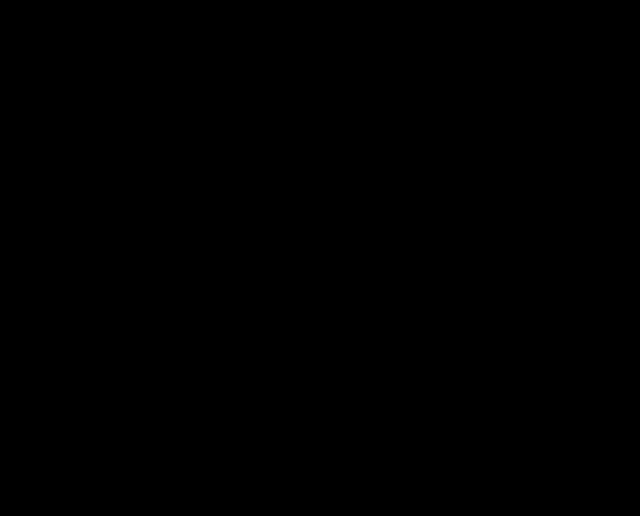
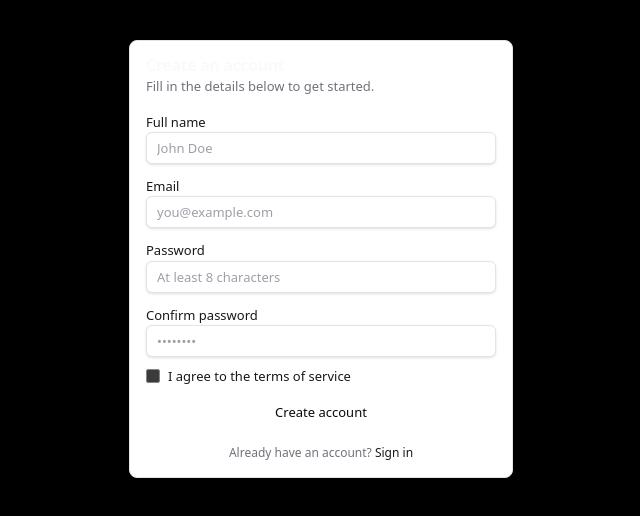
Before and after one commit to abdulahshoaib/ems, a React (Vite) app: page /register in a window 1280 px wide. Shown: the top 516 px of the page, without its empty margins (319-959 px from the left). Built offline with nearby package versions, Linux system fonts and the light colour scheme.

Commit message:
feat: add login and register pages

```diff
--- a/src/App.jsx
+++ b/src/App.jsx
@@ -8,6 +8,8 @@
 import { MyEvents } from "./pages/dashboard/MyEvents";
 import { Profile } from "./pages/dashboard/Profile";
 import { Settings } from "./pages/dashboard/Settings";
+import Login from "./pages/Login.jsx";
+import Register from "./pages/Register.jsx";
 
 function App() {
   return (
@@ -16,14 +18,12 @@
         <Routes>
           <Route path="/" element={<Landing />} />
           <Route path="/components" element={<Components />} />
-          <Route path="/login" />
-          <Route path="/register" />
+          <Route path="/login" element={<Login />} />
+          <Route path="/register" element={<Register />} />
           <Route path="/events" />
           <Route path="/events/:id" />
           <Route path="/my-events/:id" />
 
-          {/* Authenticated dashboard. Wrap this route with the auth guard from
-              feat/auth once protected routes exist. */}
           <Route path="/dashboard" element={<DashboardLayout />}>
             <Route index element={<Overview />} />
             <Route path="discover" element={<DiscoverEvents />} />
--- a/src/pages/Login.jsx
+++ b/src/pages/Login.jsx
@@ -1,7 +1,134 @@
+import { useState } from "react";
+import { Link } from "react-router-dom";
+import {
+  Button,
+  Card,
+  CardContent,
+  CardDescription,
+  CardFooter,
+  CardHeader,
+  CardTitle,
+  Checkbox,
+  Input,
+  Label,
+  useToast,
+} from "../components/ui";
+
+const EMAIL_RE = /^[^\s@]+@[^\s@]+\.[^\s@]+$/;
+
 function Login() {
+  const { toast } = useToast();
+  const [form, setForm] = useState({
+    email: "",
+    password: "",
+    remember: false,
+  });
+  const [errors, setErrors] = useState({});
+
+  function update(field) {
+    return (event) => {
+      const value =
+        field === "remember" ? event.target.checked : event.target.value;
+      setForm((prev) => ({ ...prev, [field]: value }));
+      setErrors((prev) => ({ ...prev, [field]: undefined }));
+    };
+  }
+
+  function handleSubmit(event) {
+    event.preventDefault();
+    const next = {};
+    if (!EMAIL_RE.test(form.email)) next.email = "Enter a valid email address.";
+    if (!form.password) next.password = "Password is required.";
+    setErrors(next);
+    if (Object.keys(next).length > 0) return;
+    toast({
+      title: "Signed in",
+      description: "Welcome back!",
+      variant: "success",
+    });
+  }
+
   return (
-    <div>
-      <h1>Login Page</h1>
+    <div className="flex flex-1 items-center justify-center px-4 py-10">
+      <Card className="w-full max-w-sm text-left">
+        <CardHeader>
+          <CardTitle>Sign in</CardTitle>
+          <CardDescription>
+            Enter your email and password to continue.
+          </CardDescription>
+        </CardHeader>
+        <CardContent>
+          <form onSubmit={handleSubmit} className="space-y-3" noValidate>
+            <div className="space-y-1.5">
+              <Label htmlFor="email">Email</Label>
+              <Input
+                id="email"
+                type="email"
+                placeholder="you@example.com"
+                autoComplete="email"
+                value={form.email}
+                onChange={update("email")}
+              />
+              {errors.email ? (
+                <p className="text-xs text-red-600 dark:text-red-400">
+                  {errors.email}
+                </p>
+              ) : null}
+            </div>
+            <div className="space-y-1.5">
+              <div className="flex items-center justify-between">
+                <Label htmlFor="password">Password</Label>
+                <Link
+                  to="#"
+                  className="text-xs text-zinc-500 hover:text-zinc-900 dark:text-zinc-400 dark:hover:text-zinc-50"
+                >
+                  Forgot password?
+                </Link>
+              </div>
+              <Input
+                id="password"
+                type="password"
+                placeholder="••••••••"
+                autoComplete="current-password"
+                value={form.password}
+                onChange={update("password")}
+              />
+              {errors.password ? (
+                <p className="text-xs text-red-600 dark:text-red-400">
+                  {errors.password}
+                </p>
+              ) : null}
+            </div>
+            <div className="flex items-center gap-2">
+              <Checkbox
+                id="remember"
+                checked={form.remember}
+                onChange={update("remember")}
+              />
+              <Label
+                htmlFor="remember"
+                className="font-normal text-zinc-600 dark:text-zinc-400"
+              >
+                Remember me
+              </Label>
+            </div>
+            <Button type="submit" className="w-full">
+              Sign in
+            </Button>
+          </form>
+        </CardContent>
+        <CardFooter className="justify-center">
+          <p className="text-xs text-zinc-500 dark:text-zinc-400">
+            Don&apos;t have an account?{" "}
+            <Link
+              to="/register"
+              className="font-medium text-zinc-900 hover:underline dark:text-zinc-50"
+            >
+              Sign up
+            </Link>
+          </p>
+        </CardFooter>
+      </Card>
     </div>
   );
 }
--- a/src/pages/Register.jsx
+++ b/src/pages/Register.jsx
@@ -1,7 +1,178 @@
+import { useState } from "react";
+import { Link } from "react-router-dom";
+import {
+  Button,
+  Card,
+  CardContent,
+  CardDescription,
+  CardFooter,
+  CardHeader,
+  CardTitle,
+  Checkbox,
+  Input,
+  Label,
+  useToast,
+} from "../components/ui";
+
+const EMAIL_RE = /^[^\s@]+@[^\s@]+\.[^\s@]+$/;
+
 function Register() {
+  const { toast } = useToast();
+  const [form, setForm] = useState({
+    name: "",
+    email: "",
+    password: "",
+    confirmPassword: "",
+    terms: false,
+  });
+  const [errors, setErrors] = useState({});
+
+  function update(field) {
+    return (event) => {
+      const value =
+        field === "terms" ? event.target.checked : event.target.value;
+      setForm((prev) => ({ ...prev, [field]: value }));
+      setErrors((prev) => ({ ...prev, [field]: undefined }));
+    };
+  }
+
+  function handleSubmit(event) {
+    event.preventDefault();
+    const next = {};
+    if (!form.name.trim()) next.name = "Name is required.";
+    if (!EMAIL_RE.test(form.email)) next.email = "Enter a valid email address.";
+    if (form.password.length < 8)
+      next.password = "Password must be at least 8 characters.";
+    if (form.confirmPassword !== form.password)
+      next.confirmPassword = "Passwords do not match.";
+    if (!form.terms) next.terms = "You must accept the terms to continue.";
+    setErrors(next);
+    if (Object.keys(next).length > 0) return;
+    toast({
+      title: "Account created",
+      description: "Your account has been registered successfully.",
+      variant: "success",
+    });
+  }
+
   return (
-    <div>
-      <h1>Register page</h1>
+    <div className="flex flex-1 items-center justify-center px-4 py-10">
+      <Card className="w-full max-w-sm text-left">
+        <CardHeader>
+          <CardTitle>Create an account</CardTitle>
+          <CardDescription>
+            Fill in the details below to get started.
+          </CardDescription>
+        </CardHeader>
+        <CardContent>
+          <form onSubmit={handleSubmit} className="space-y-3" noValidate>
+            <div className="space-y-1.5">
+              <Label htmlFor="name">Full name</Label>
+              <Input
+                id="name"
+                type="text"
+                placeholder="John Doe"
+                autoComplete="name"
+                value={form.name}
+                onChange={update("name")}
+              />
+              {errors.name ? (
+                <p className="text-xs text-red-600 dark:text-red-400">
+                  {errors.name}
+                </p>
+              ) : null}
+            </div>
+            <div className="space-y-1.5">
+              <Label htmlFor="email">Email</Label>
+              <Input
+                id="email"
+                type="email"
+                placeholder="you@example.com"
+                autoComplete="email"
+                value={form.email}
+                onChange={update("email")}
+              />
+              {errors.email ? (
+                <p className="text-xs text-red-600 dark:text-red-400">
+                  {errors.email}
+                </p>
+              ) : null}
+            </div>
+            <div className="space-y-1.5">
+              <Label htmlFor="password">Password</Label>
+              <Input
+                id="password"
+                type="password"
+                placeholder="At least 8 characters"
+                autoComplete="new-password"
+                value={form.password}
+                onChange={update("password")}
+              />
+              {errors.password ? (
+                <p className="text-xs text-red-600 dark:text-red-400">
+                  {errors.password}
+                </p>
+              ) : null}
+            </div>
+            <div className="space-y-1.5">
+              <Label htmlFor="confirmPassword">Confirm password</Label>
+              <Input
+                id="confirmPassword"
+                type="password"
+                placeholder="••••••••"
+                autoComplete="new-password"
+                value={form.confirmPassword}
+                onChange={update("confirmPassword")}
+              />
+              {errors.confirmPassword ? (
+                <p className="text-xs text-red-600 dark:text-red-400">
+                  {errors.confirmPassword}
+                </p>
+              ) : null}
+            </div>
+            <div className="space-y-1.5">
+              <div className="flex items-center gap-2">
+                <Checkbox
+                  id="terms"
+                  checked={form.terms}
+                  onChange={update("terms")}
+                />
+                <Label
+                  htmlFor="terms"
+                  className="font-normal text-zinc-600 dark:text-zinc-400"
+                >
+                  I agree to the{" "}
+                  <Link
+                    to="#"
+                    className="text-zinc-900 hover:underline dark:text-zinc-50"
+                  >
+                    terms of service
+                  </Link>
+                </Label>
+              </div>
+              {errors.terms ? (
+                <p className="text-xs text-red-600 dark:text-red-400">
+                  {errors.terms}
+                </p>
+              ) : null}
+            </div>
+            <Button type="submit" className="w-full">
+              Create account
+            </Button>
+          </form>
+        </CardContent>
+        <CardFooter className="justify-center">
+          <p className="text-xs text-zinc-500 dark:text-zinc-400">
+            Already have an account?{" "}
+            <Link
+              to="/login"
+              className="font-medium text-zinc-900 hover:underline dark:text-zinc-50"
+            >
+              Sign in
+            </Link>
+          </p>
+        </CardFooter>
+      </Card>
     </div>
   );
 }
```
